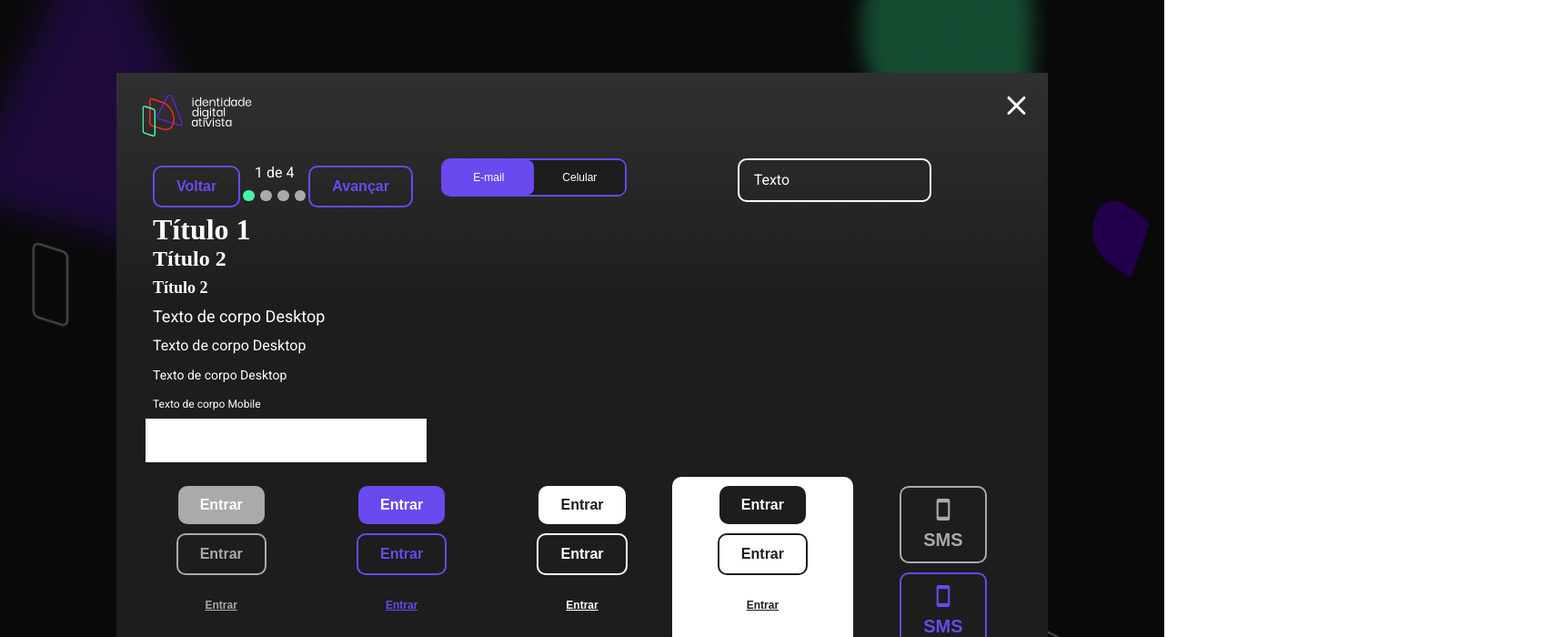
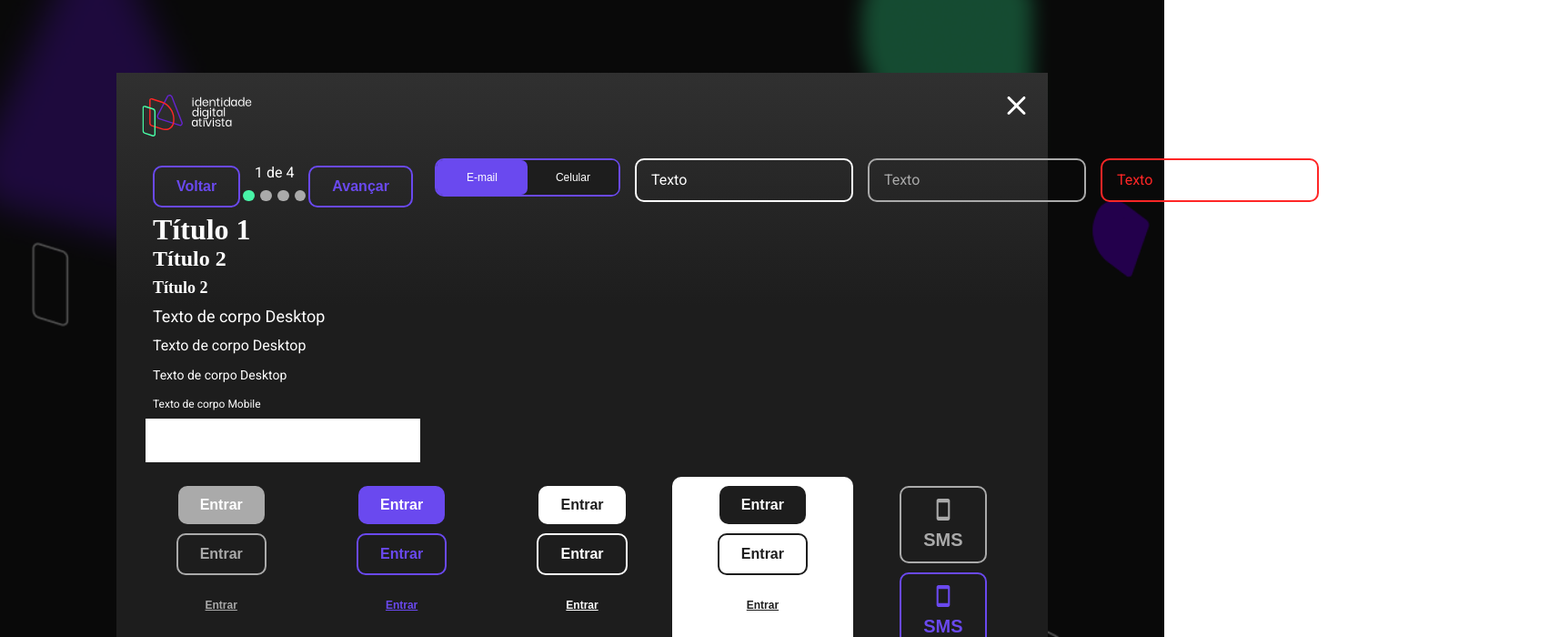
Before and after one commit to midianinja/ida-react-ssr, a Next.js app: page / in a window 1280 px wide. Shown: the top 700 px of the page at 91% size, 1714 px wide, since content can reach past the window. Built offline with nearby package versions, Linux system fonts and the light colour scheme; a web font is replaced by a local one.

Commit message:
feat: adicionado novos estados do Input
adicionado possibilidade de incluir icones no Input

```diff
--- a/pages/index.jsx
+++ b/pages/index.jsx
@@ -8,7 +8,7 @@ import Logo from "../src/components/atoms/logo/Logo";
 import ProgressBar from "../src/components/molecules/progressBar/ProgressBar";
 import Switch from "../src/components/atoms/switch/Switch";
 import Input from "../src/components/atoms/input/Input";
-import { PhoneIcon } from "../src/components/atoms/icon";
+import { PhoneIcon, EyeIcon } from "../src/components/atoms/icon";
 import {
   PrimaryButton,
   SecondaryButton,
@@ -90,6 +90,18 @@ const Index = () => {
           <Flex>
             <Input label="Texto" />
           </Flex>
+          <Flex>
+            <Input disabled label="Texto" />
+          </Flex>
+          <Flex>
+            <Input error label="Texto" />
+          </Flex>
+          <Flex>
+            <Input
+              label="Texto"
+              endComplement={<EyeIcon size={20} color="secondary" onClick={() => alert('teste')}/>}
+            />
+          </Flex>
         </Flex>
         <Grid>
           <Row>
--- a/src/components/atoms/input/Input.jsx
+++ b/src/components/atoms/input/Input.jsx
@@ -1,22 +1,31 @@
 import { useState } from "react";
 import PropTypes from "prop-types";
 
-import { InputContainer, InputLabel, InputComponent } from "./input.style";
+import { InputContainer, InputLabel, InputComponent, InputComplement } from "./input.style";
 
 const Input = (props) => {
-  const { label, disabled, onChange, value } = props;
+  const { label, disabled, onChange, error, value, endComplement } = props;
+
   const [active, setActive] = useState(false);
+  const [innerValue, setInnerValue] = useState(value || "");
 
   return (
-    <InputContainer>
-      <InputLabel active={!!value || active}>{label}</InputLabel>
+    <InputContainer disabled={disabled} error={error}>
+      <InputLabel active={innerValue || active}>{label}</InputLabel>
       <InputComponent
-        onChange={onChange}
+        onChange={(event) => {
+          setInnerValue(event.target.value);
+
+          if (onChange) {
+            onChange(event);
+          }
+        }}
         disabled={disabled}
-        value={value}
+        value={innerValue}
         onFocus={() => setActive(true)}
         onBlur={() => setActive(false)}
       />
+      {endComplement && <InputComplement>{endComplement}</InputComplement>}
     </InputContainer>
   );
 };
--- a/src/components/atoms/input/input.style.js
+++ b/src/components/atoms/input/input.style.js
@@ -1,18 +1,35 @@
 import styled from "styled-components";
 
-const InputContainer = styled.label`
+export const InputContainer = styled.label`
+  display: flex;
+  justify-content: space-between;
+  align-items: center;
+  width: 240px;
   height: 48px;
-  border: 2px solid ${(props) => props.theme.colors.secondary};
+  color: ${(props) => props.theme.colors.secondary};
+  border: 2px solid currentColor;
   border-radius: 10px;
-  padding: 14px 16px;
+  padding: 0 16px;
   font-size: 1rem;
+
+  ${(props) =>
+    props.disabled &&
+    `
+    color: ${props.theme.colors.muted};
+  `}
+
+  ${(props) =>
+    props.error &&
+    `
+    color: ${props.theme.colors.error};
+  `}
 `;
 
-const InputLabel = styled.span`
+export const InputLabel = styled.span`
   background-color: transparent;
   position: absolute;
   pointer-events: none;
-  color: ${(props) => props.theme.colors.secondary};
+  color: currentColor;
 
   ${(props) =>
     props.active &&
@@ -23,10 +40,15 @@ const InputLabel = styled.span`
   `}
 `;
 
-const InputComponent = styled.input`
-  color: ${(props) => props.theme.colors.secondary};
+export const InputComponent = styled.input`
+  color: currentColor;
   caret-color: ${(props) => props.theme.colors.secondary};
   background-color: transparent;
+  width: 100%;
 `;
 
-export { InputContainer, InputLabel, InputComponent };
+export const InputComplement = styled.span`
+  pointer-events: all;
+  max-height: 100%;
+  margin-left: 10px;
+`;
```
